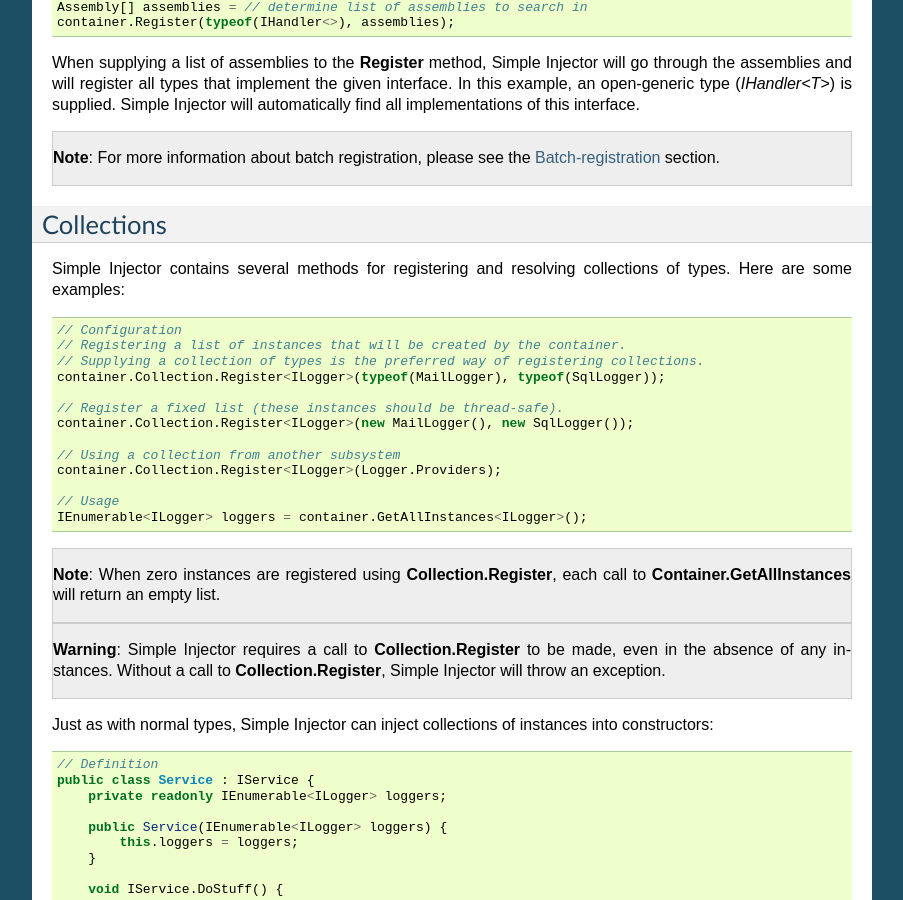
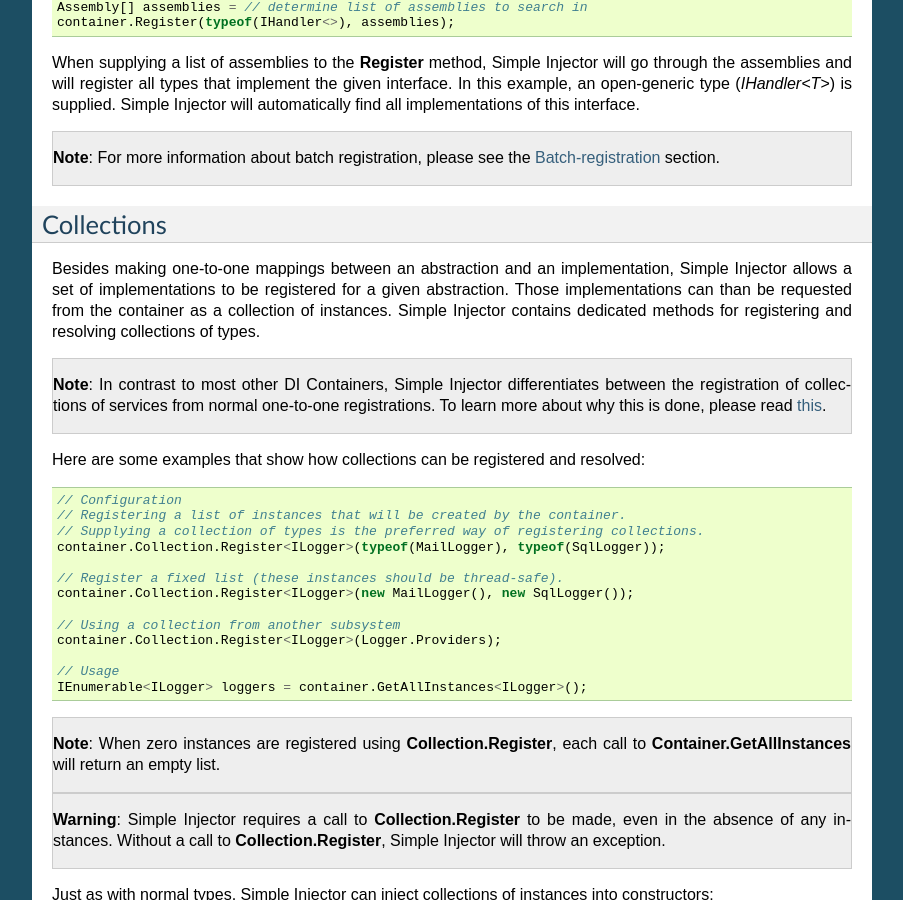
Before and after one commit to simpleinjector/Documentation, a Sphinx documentation site: the page built from source/using.rst, in a window 1280 px wide and 900 px high, scrolled down 5202 px. Shown: the whole window, without its empty margins (198-1101 px from the left). Built offline with Sphinx 7.4.7, drawn with Linux system fonts in a browser that asks for light colours.

Commit message:
Small changes to collection section.

```diff
--- a/source/using.rst
+++ b/source/using.rst
@@ -283,7 +283,13 @@ When supplying a list of assemblies to the **Register** method, Simple Injector
 Collections
 ===========
 
-Simple Injector contains several methods for registering and resolving collections of types. Here are some examples:
+Besides making one-to-one mappings between an abstraction and an implementation, Simple Injector allows a set of implementations to be registered for a given abstraction. Those implementations can than be requested from the container as a collection of instances. Simple Injector contains dedicated methods for registering and resolving collections of types.
+
+.. container:: Note
+
+    **Note**: In contrast to most other DI Containers, Simple Injector differentiates between the registration of collections of services from normal one-to-one registrations. To learn more about why this is done, please read :ref:`this <separate-collections>`.
+
+Here are some examples that show how collections can be registered and resolved:
 
 .. code-block:: c#
 
@@ -303,12 +309,11 @@ Simple Injector contains several methods for registering and resolving collectio
 
 .. container:: Note
 
-    **Note**:  When zero instances are registered using **Collection.Register**, each call to **Container.GetAllInstances** will return an empty list.
+    **Note**: When zero instances are registered using **Collection.Register**, each call to **Container.GetAllInstances** will return an empty list.
 
 .. container:: Note
 
-    **Warning**:  Simple Injector requires a call to **Collection.Register** to be made, even in the absence of any instances. Without a call to **Collection.Register**, Simple Injector will throw an exception.
-
+    **Warning**: Simple Injector requires a call to **Collection.Register** to be made, even in the absence of any instances. Without a call to **Collection.Register**, Simple Injector will throw an exception.
 
 Just as with normal types, Simple Injector can inject collections of instances into constructors:
 
```
